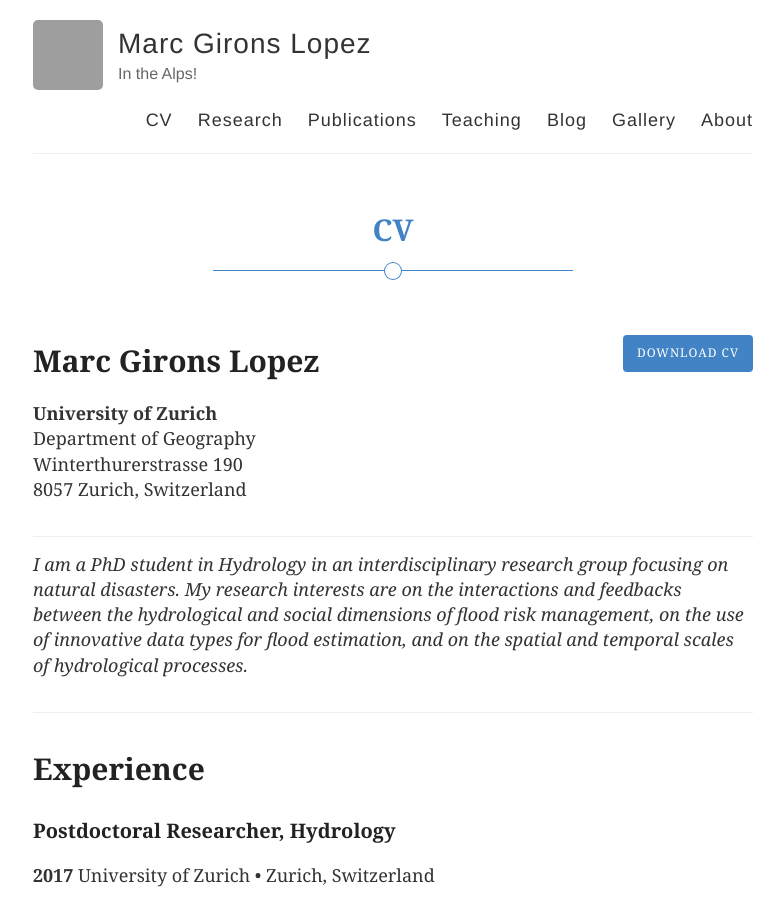
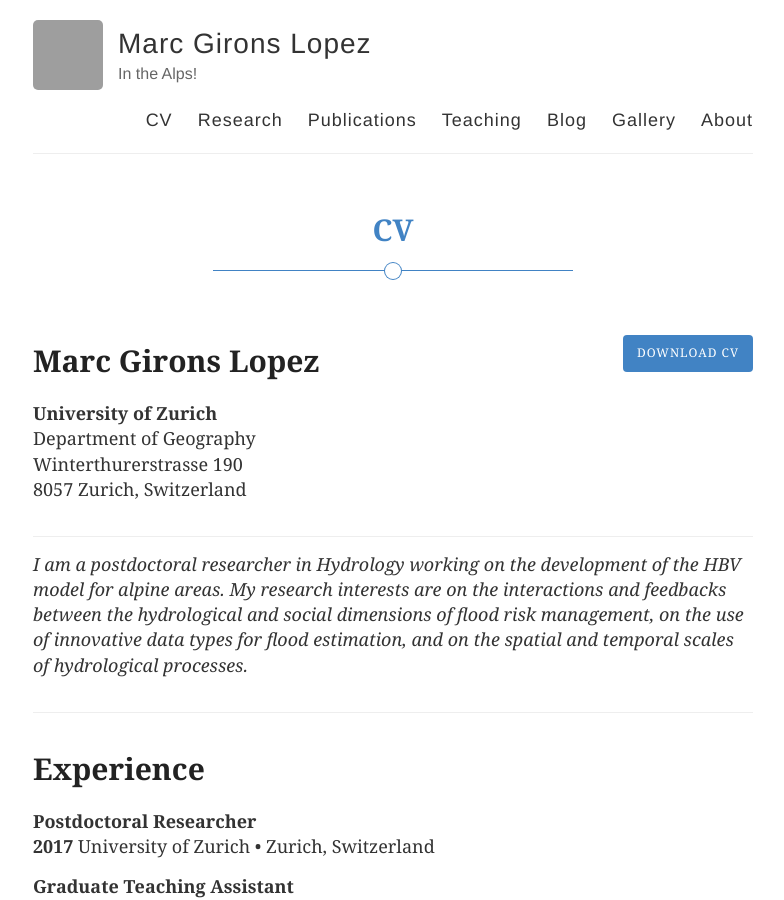
Before and after one commit to GironsLopez/GironsLopez.github.io, a Jekyll site: the page built from cv/index.md, in a window 1280 px wide and 900 px high. Shown: the whole window, without its empty margins (247-1031 px from the left). Built offline with Jekyll 4.4.1, drawn with Linux system fonts in a browser that asks for light colours; some of the changed text lies outside the part shown; grey boxes are pictures that could not be loaded.

Commit message:
Improve formatting

```diff
--- a/cv/index.md
+++ b/cv/index.md
@@ -12,39 +12,39 @@
 
 <div class="line-separator"></div>
 
-*I am a PhD student in Hydrology in an interdisciplinary research group focusing on natural disasters. My research interests are on the interactions and feedbacks between the hydrological and social dimensions of flood risk management, on the use of innovative data types for flood estimation, and on the spatial and temporal scales of hydrological processes.*
+*I am a postdoctoral researcher in Hydrology working on the development of the HBV model for alpine areas. My research interests are on the interactions and feedbacks between the hydrological and social dimensions of flood risk management, on the use of innovative data types for flood estimation, and on the spatial and temporal scales of hydrological processes.*
 
 <div class="line-separator"></div>
 
 # Experience
 
-### Postdoctoral Researcher, Hydrology
+**Postdoctoral Researcher**
 **2017** University of Zurich • Zurich, Switzerland
 
-### Graduate Teaching Assistant
+**Graduate Teaching Assistant**
 **2011 - 2016** Uppsala University • Uppsala, Sweden
 
-### Graduate Research Assistant
+**Graduate Research Assistant**
 **2011 - 2016** Uppsala University • Uppsala, Sweden
 
-### Lab technician intern
+**Lab technician intern**
 **2009** Laboratori Català de Control • Barcelona, Spain
 
-### Consultant intern
+**Consultant intern**
 **2008** URS Corporation • Barcelona, Spain
 
 # Education
 
-### PhD, Hydrology
+**PhD, Hydrology**
 **2016** Uppsala University • Uppsala, Sweden
 
-### MSc, Earth Sciences (Hydrology/hydrogeology)
+**MSc, Earth Sciences (Hydrology/hydrogeology)**
 **2011** Uppsala University • Uppsala, Sweden
 
-### BSc, Geology
+**BSc, Geology**
 **2009** Universitat Autònoma de Barcelona • Barcelona, Spain
 
-### ERASMUS Exchange program
+**ERASMUS Exchange program**
 **2008** Université Joseph Fourier (Grenoble 1) • Grenoble, France
 
 <div class="line-separator"></div>
@@ -87,17 +87,17 @@
 
 # Skills
 
-### Field work
+**Field work**
 Campbell loggers • Hydro-meteorological sensors
 
-### Programming
+**Programming**
 Python • Matlab • LaTeX • Markdown
 
-### Software
+**Software**
 ArcGIS • QGIS • HBV
 
-### Languages
-**Native or bilingual proficiency:** Catalan • Spanish
-**Full professional proficiency:** English
-**Professional working proficiency :** Swedish • French
-**Elementary proficiency:** German
+**Languages
+*Native or bilingual proficiency:* Catalan • Spanish
+*Full professional proficiency:* English
+*Professional working proficiency :* Swedish • French
+*Elementary proficiency:* German
```
